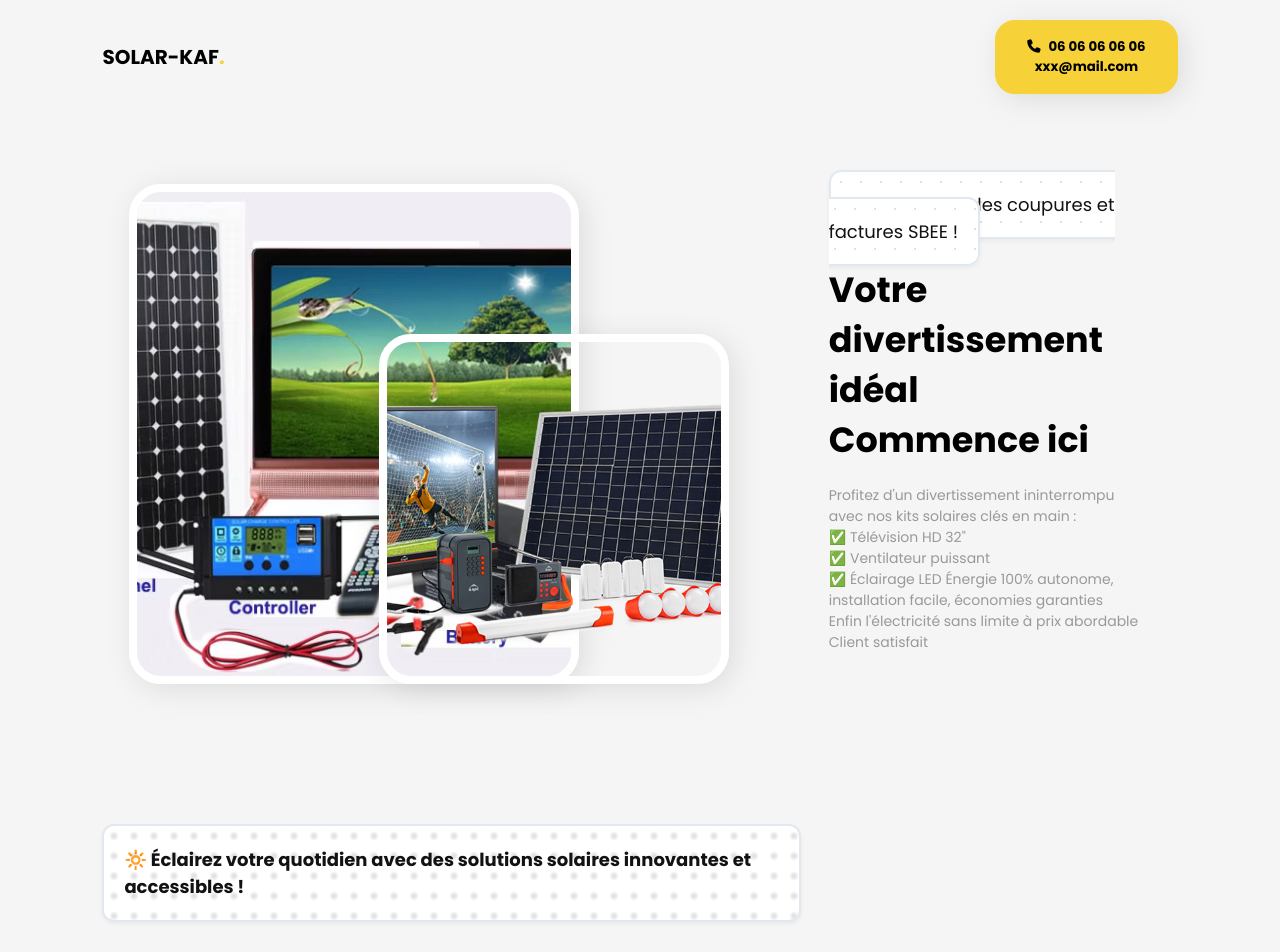
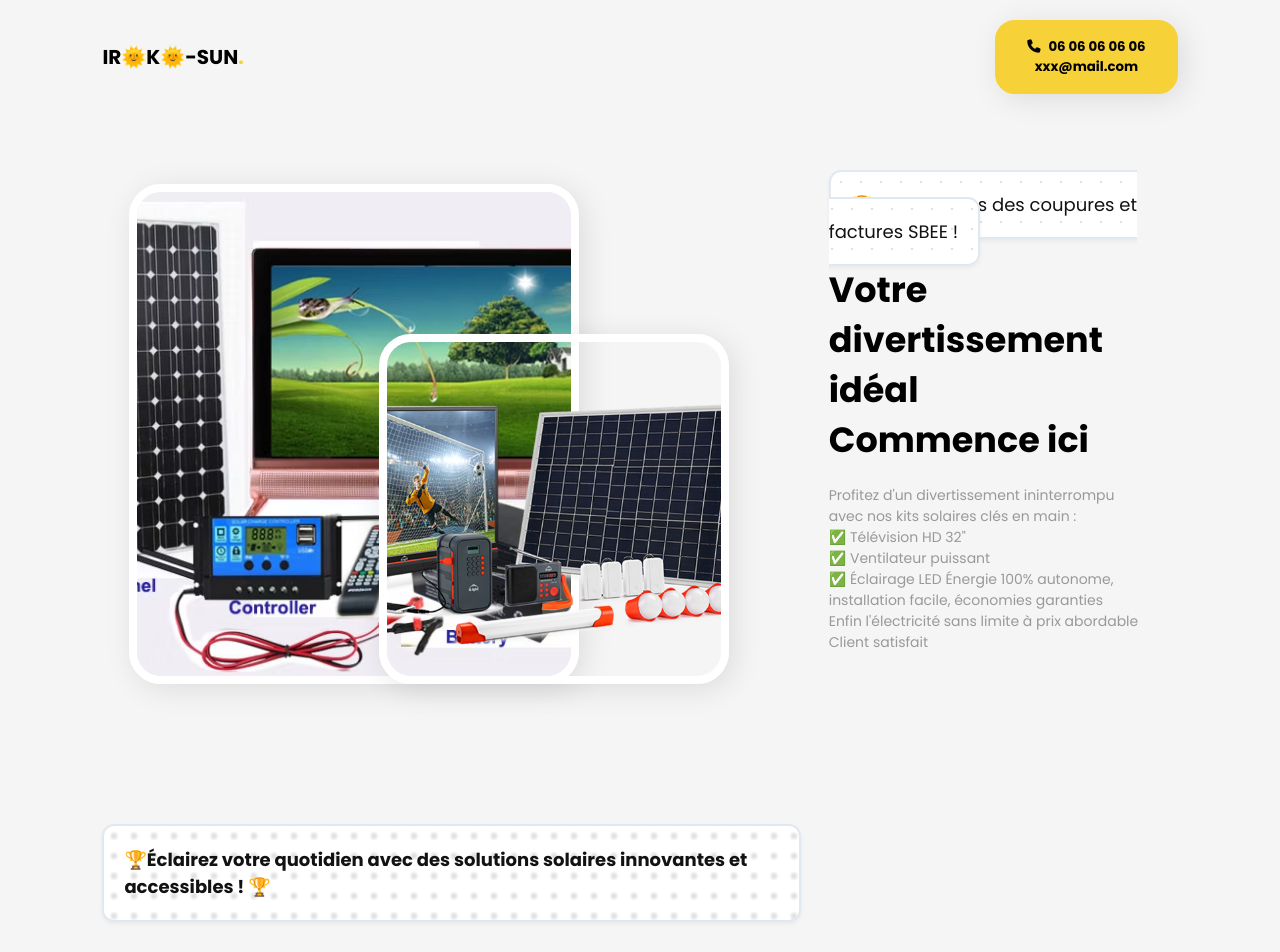
Before and after one commit to hak1990/solar-kaf.github.io, a plain HTML site: page index.html in a window 1280 px wide. Shown: the top 952 px of the page. Drawn offline with Linux system fonts and the light colour scheme; a web font is replaced by a local one.

Commit message:
index.html

```diff
--- a/index.html
+++ b/index.html
@@ -13,7 +13,7 @@
     <header>
       <div class="logo-div">
         <div class="logo">
-          <p>SOLAR-KAF<span>.</span></p>
+          <p>IR🌞K🌞-SUN<span>.</span></p>
         </div>
       </div>
 
@@ -33,7 +33,7 @@
       <div class="right">
         <div>
           <span class="text-right"
-            >Libérez-vous des coupures et factures SBEE !</span
+            > 🏆Libérez-vous des coupures et factures SBEE !</span
           >
           <h1>Votre divertissement idéal<br />Commence ici</h1>
           <p>
@@ -50,8 +50,8 @@
     </section>
     <section class="destinations">
       <h1 class="title1">
-        🔆 Éclairez votre quotidien avec des solutions solaires
-        innovantes et accessibles !
+         🏆Éclairez votre quotidien avec des solutions solaires
+        innovantes et accessibles ! 🏆
       </h1>
       <div class="desc-button">
         <p class="small-desc">
@@ -59,7 +59,7 @@
           des kits solaires complets, économiques et prêts à l’emploi.<br />
           Conçus pour les particuliers comme pour les professionnels, nos kits
           allient performance, fiabilité et simplicité pour répondre à vos
-          besoins quotidiens, même hors réseau. <br />🌞 Pourquoi choisir nos
+          besoins quotidiens, même hors réseau. <br />Pourquoi choisir nos
           kits solaires ?<br />
 
           ✅ Équipements haut de gamme inclus :<br />
@@ -86,7 +86,7 @@
           Nous sélectionnons des composants résistants et performants,
           garantissant une longue durée de vie même dans des conditions
           exigeantes.<br />
-          🏆 Idéal pour :<br />
+          Idéal pour :<br />
 
           Les foyers en zones rurales ou urbaines cherchant une alternative
           écologique et économique.<br />
@@ -96,16 +96,20 @@
 
           Les communautés et ONG œuvrant pour l’électrification des zones
           reculées.<br />
-        </p>
+           </p>
 
+        <div class="photo">
+        <img src="#" alt="">
+        </div>
 
-      </div>
+        </div>
+
 
       <div class="gallery">
         <div class="image">
           <img src="images/img3.jpg" alt="" />
           <div class="description">
-            <h1>SOLAR-KAF</h1>
+            <h1>IR🌞K🌞-SUN</h1>
             <p>Kit Solaire fiable</p>
           </div>
         </div>
@@ -113,7 +117,7 @@
         <div class="image">
           <img src="images/img4.jpg" alt="" />
           <div class="description">
-            <h1>SOLAR-KAF</h1>
+            <h1>IR🌞K🌞-SUN</h1>
             <p>Kit Solaire fiable</p>
           </div>
         </div>
@@ -121,7 +125,7 @@
         <div class="image">
           <img src="images/img5.jpg" alt="" />
           <div class="description">
-            <h1>SOLAR-KAF</h1>
+            <h1>IR🌞K🌞-SUN</h1>
             <p>Kit Solaire fiable</p>
           </div>
         </div>
@@ -129,7 +133,7 @@
         <div class="image">
           <img src="images/img6.jpg" alt="" />
           <div class="description">
-            <h1>SOLAR-KAF</h1>
+            <h1>IR🌞K🌞-SUN</h1>
             <p>Kit Solaire fiable</p>
           </div>
         </div>
@@ -163,7 +167,7 @@ le tout alimenté par une solution durable et facile à installer.
 
     <footer>
       <div class="logo">
-        <p>SOLAR-KAF<span>.</span></p>
+        <p>IR🌞K🌞-SUN<span>.</span></p>
       </div>
       <p class="rigth">All right reserved<span>&copy;2025</span></p>
     </footer>
```
